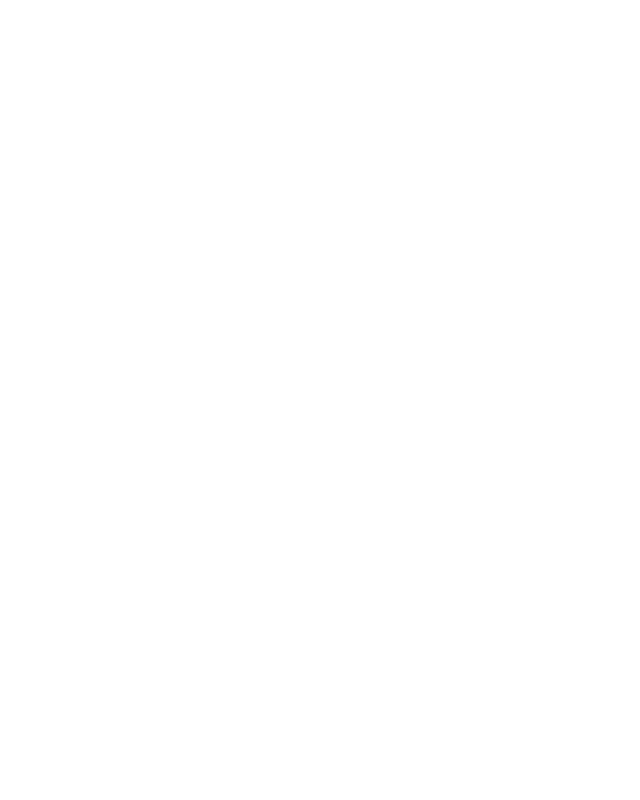
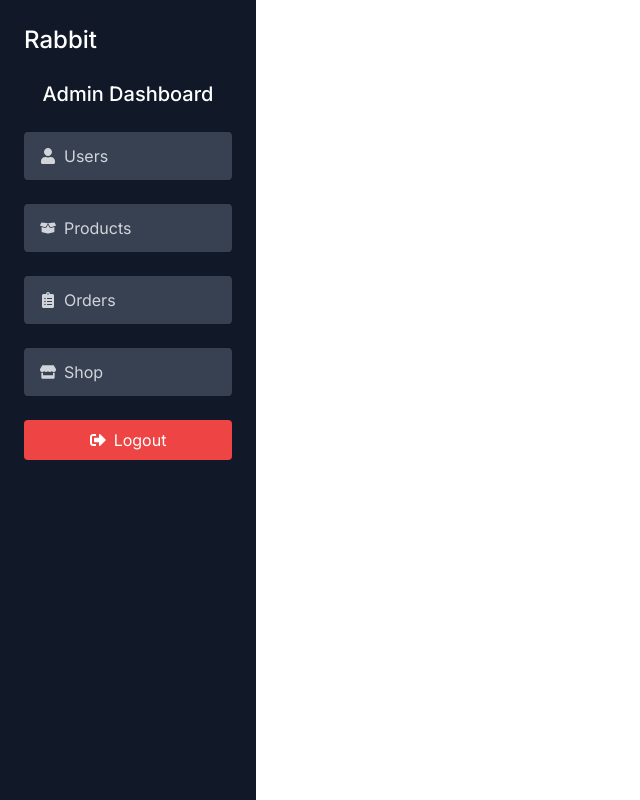
Before and after one commit to shuvo-220/rabbit, a React (Vite) app in the folder frontend/: page /admin in a window 1280 px wide. Before the commit this address had no page. Shown: the whole page, without its empty margins (0-640 px from the left). Built offline with nearby package versions, Linux system fonts and the light colour scheme.

Commit message:
working on logout

```diff
--- a/frontend/src/App.jsx
+++ b/frontend/src/App.jsx
@@ -12,6 +12,7 @@
 import OrderConfirmationPage from './pages/OrderConfirmationPage';
 import OrderDetailsPage from './pages/OrderDetailsPage';
 import MyOrdersPage from './pages/MyOrdersPage';
+import AdminLayout from './components/admin/AdminLayout';
 
 const App = () => {
   return (
@@ -33,6 +34,7 @@
         </Route>
         <Route>
           {/* admin layout */}
+          <Route path='/admin' element={<AdminLayout />} />
         </Route>
       </Routes>
     </BrowserRouter>
--- /dev/null
+++ b/frontend/src/components/admin/AdminLayout.jsx
@@ -0,0 +1,43 @@
+import React, { useState } from 'react'
+import { FaBars } from 'react-icons/fa';
+import AdminSidebar from './AdminSidebar';
+import { Outlet } from 'react-router-dom';
+
+const AdminLayout = () => {
+
+    const[isSidebarOpen, setIsSidebarOpen] = useState(false);
+
+    const toggleSidebar=()=>{
+        setIsSidebarOpen(!isSidebarOpen);
+    }
+
+  return (
+    <div className='min-h-screen flex flex-col md:flex-row relative'>
+        {/* mobile toggle button */}
+        <div className='flex md:hidden p-4 bg-gray-900 text-white z-20'>
+            <button onClick={toggleSidebar}>
+                <FaBars size={24} />
+            </button>
+            <h1 className='ml-4 text-xl font-medium'>Admin Dashboard</h1>
+        </div>
+        {/* overley for mobile sidebar */}
+        {isSidebarOpen && (
+            <div className='fixed inset-0 z-10 bg-black bg-opacity-50 md:hidden' onClick={toggleSidebar}></div>
+        )}
+
+        {/* sidebar */}
+        <div className={`bg-gray-900 w-64 min-h-screen text-white absolute md:relative transform ${isSidebarOpen?'translate-x-0':'-translate-x-full'} transition-transform duration-300 md:translate-x-0 md:static md:block z-20`}>
+            {/* side bar */}
+            <AdminSidebar />
+        </div>
+
+        {/* main content */}
+        <div className='flex-grow p-6 overflow-auto'>
+            <Outlet />
+        </div>
+
+    </div>
+  )
+}
+
+export default AdminLayout
--- /dev/null
+++ b/frontend/src/components/admin/AdminSidebar.jsx
@@ -0,0 +1,60 @@
+import React from 'react'
+import { Link, NavLink, useNavigate } from 'react-router-dom'
+import { FaBoxOpen, FaClipboardList, FaSignOutAlt, FaStore, FaUser } from 'react-icons/fa'
+
+const AdminSidebar = () => {
+
+  const navigate = useNavigate();
+
+  const handleLogout=()=>{
+    navigate('/')
+  }
+
+  return (
+    <div className='p-6'>
+        <div className='mb-6'>
+            <Link to='/admin' className='text-2xl font-medium'>Rabbit</Link>
+        </div>
+        <h2 className='text-xl font-medium mb-6 text-center'>Admin Dashboard</h2>
+        <nav className='flex flex-col space-y-6'>
+          <NavLink to='/admin/users' className={({isActive})=>isActive?
+          'bg-gray-700 text-white py-3 px-4 rounded flex items-center space-x-2':
+          'text-gray-300 bg-gray-700 hover:text-white py-3 px-4 rounded flex items-center space-x-2'}>
+            <FaUser />
+            <span>Users</span>
+          </NavLink>
+
+          <NavLink to='/admin/products' className={({isActive})=>isActive?
+          'bg-gray-700 text-white py-3 px-4 rounded flex items-center space-x-2':
+          'text-gray-300 bg-gray-700 hover:text-white py-3 px-4 rounded flex items-center space-x-2'}>
+            <FaBoxOpen />
+            <span>Products</span>
+          </NavLink>
+
+          <NavLink to='/admin/orders' className={({isActive})=>isActive?
+          'bg-gray-700 text-white py-3 px-4 rounded flex items-center space-x-2':
+          'text-gray-300 bg-gray-700 hover:text-white py-3 px-4 rounded flex items-center space-x-2'}>
+            <FaClipboardList />
+            <span>Orders</span>
+          </NavLink>
+
+          <NavLink to='/' className={({isActive})=>isActive?
+          'bg-gray-700 text-white py-3 px-4 rounded flex items-center space-x-2':
+          'text-gray-300 bg-gray-700 hover:text-white py-3 px-4 rounded flex items-center space-x-2'}>
+            <FaStore />
+            <span>Shop</span>
+          </NavLink>
+        </nav>
+        <div className='mt-6'>
+          <button onClick={handleLogout}
+          className='w-full bg-red-500 hover:bg-red-600 text-white py-2 px-4 rounded flex items-center justify-center space-x-2'
+          >
+            <FaSignOutAlt />
+            <span>Logout</span>
+          </button>
+        </div>
+    </div>
+  )
+}
+
+export default AdminSidebar
--- a/frontend/src/components/common/Navbar.jsx
+++ b/frontend/src/components/common/Navbar.jsx
@@ -42,6 +42,7 @@
       </div>
       {/* right icons */}
       <div className='flex items-center space-x-4'>
+        <Link to='/admin' className='block bg-black text-white px-2 rounded text-sm'>Admin</Link>
         <Link to='/profile' className='hover:text-black'>
           <HiOutlineUser className='w-6 h-6' />
         </Link>
```
